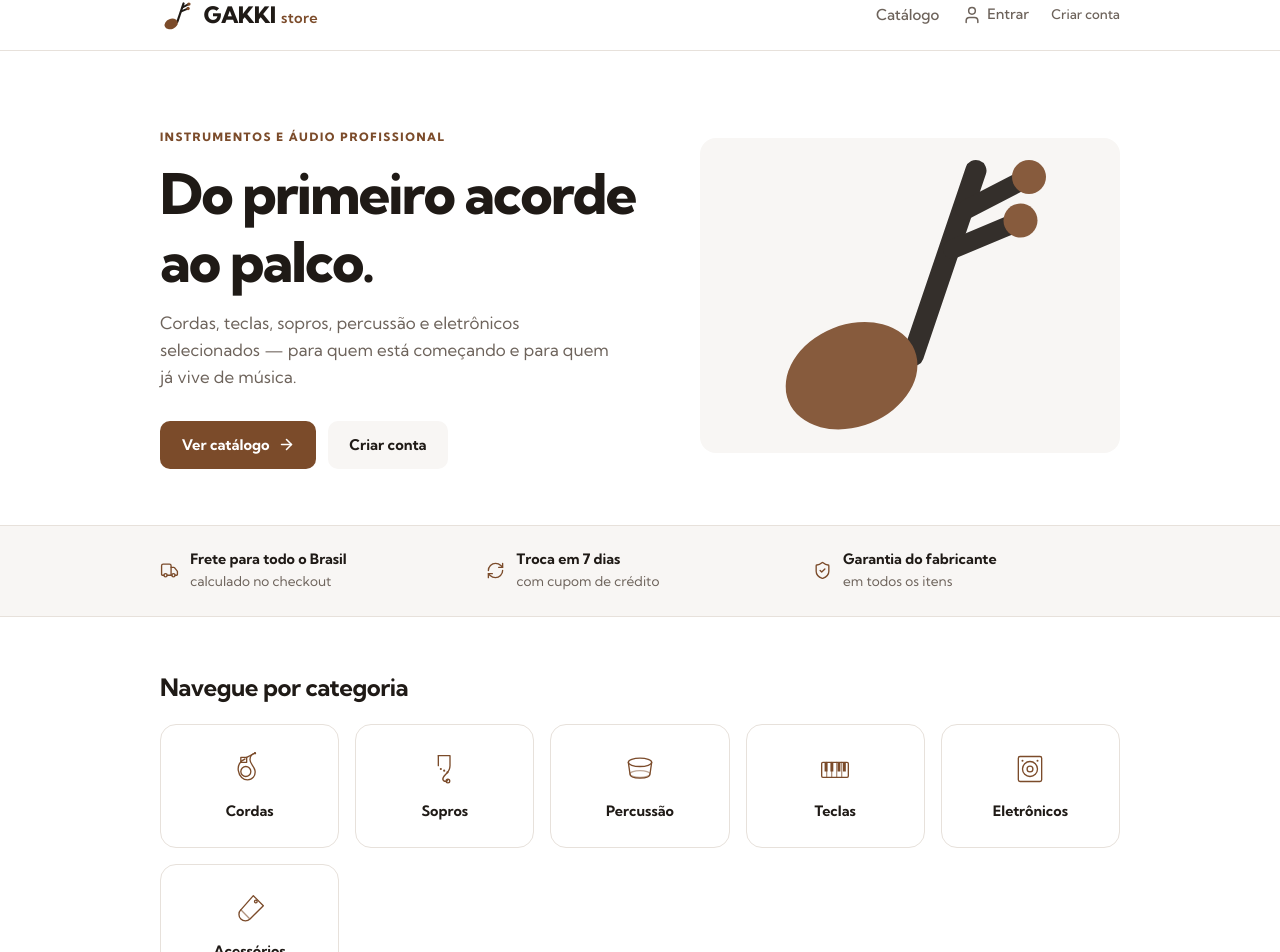
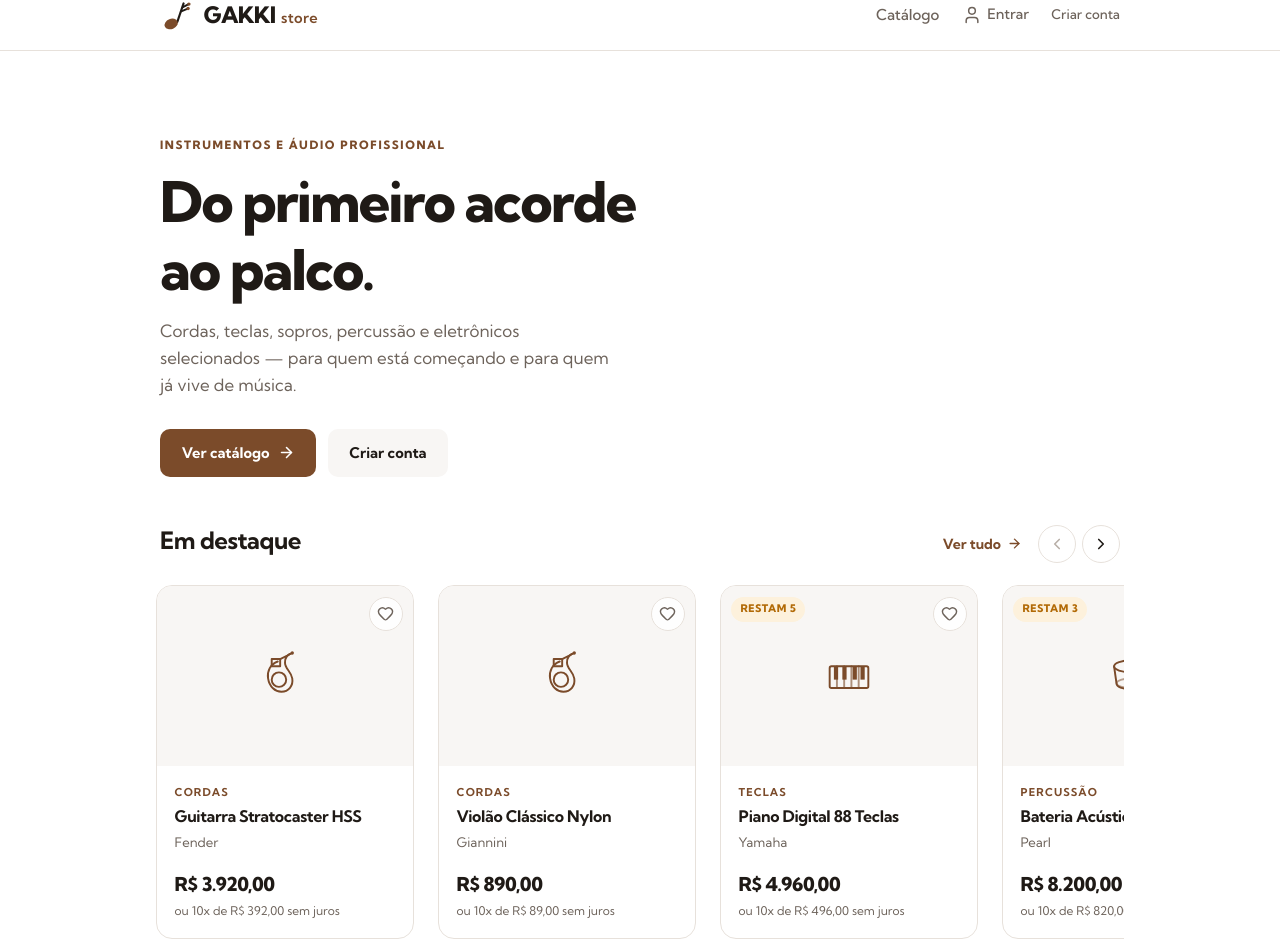
Before and after one commit to DanielMakiyama/frontGAKKI-ecommerce, a React (Vite) app: page / in a window 1280 px wide. Shown: the part 18-970 px from the top of the page. Built offline with nearby package versions, Linux system fonts and the light colour scheme; no server answers.

Commit message:
feat: troca na home logo por carrossel de produtos

```diff
--- /dev/null
+++ b/src/components/CarrosselProdutos.jsx
@@ -0,0 +1,102 @@
+import { useCallback, useEffect, useRef, useState } from "react";
+import { Link } from "react-router-dom";
+import { ArrowRight, ChevronLeft, ChevronRight } from "lucide-react";
+import ProdutoCard from "./ProdutoCard";
+
+/**
+ * CarrosselProdutos — vitrine horizontal com setas.
+ *
+ * A rolagem é NATIVA: o trilho é um `overflow-x: auto` com scroll-snap
+ * no CSS. Não há posição controlada por state, nem transform, nem
+ * cálculo de "slide atual".
+ *
+ * Isso é de propósito. Herdamos de graça: arrastar no touch, shift+roda
+ * do mouse, teclas de seta quando o trilho tem foco, e o navegador
+ * levando o card para dentro da vista quando ele recebe foco pelo Tab.
+ * Um carrossel com transform e índice manual precisa reimplementar cada
+ * um desses comportamentos — e costuma esquecer os de teclado.
+ *
+ * O componente só observa a rolagem para saber se ainda há conteúdo de
+ * cada lado e desabilitar as setas nas pontas.
+ */
+export default function CarrosselProdutos({ titulo, produtos = [], verTudoPara }) {
+  const trilhoRef = useRef(null);
+  const [podeVoltar, setPodeVoltar] = useState(false);
+  const [podeAvancar, setPodeAvancar] = useState(false);
+
+  // A folga de 4px absorve o arredondamento de subpixel: sem ela, a seta
+  // pode continuar habilitada no fim do trilho por causa de um 0,5px.
+  const medir = useCallback(() => {
+    const el = trilhoRef.current;
+    if (!el) return;
+    setPodeVoltar(el.scrollLeft > 4);
+    setPodeAvancar(el.scrollLeft + el.clientWidth < el.scrollWidth - 4);
+  }, []);
+
+  useEffect(() => {
+    medir();
+    window.addEventListener("resize", medir);
+    return () => window.removeEventListener("resize", medir);
+  }, [medir, produtos]);
+
+  function deslizar(direcao) {
+    const el = trilhoRef.current;
+    if (!el) return;
+    const reduzirMovimento = window.matchMedia?.("(prefers-reduced-motion: reduce)").matches;
+    // 85% da largura visível: sobra uma "pista" do card anterior, que
+    // sinaliza continuidade em vez de trocar a tela inteira de uma vez.
+    el.scrollBy({
+      left: direcao * el.clientWidth * 0.85,
+      behavior: reduzirMovimento ? "auto" : "smooth",
+    });
+  }
+
+  if (produtos.length === 0) return null;
+
+  return (
+    <section className="carrossel" aria-labelledby="titulo-carrossel">
+      <header className="cabecalho-secao">
+        <h2 id="titulo-carrossel">{titulo}</h2>
+
+        <div className="carrossel-controles">
+          {verTudoPara && (
+            <Link to={verTudoPara} className="link-secao">
+              Ver tudo <ArrowRight size={15} strokeWidth={2.2} />
+            </Link>
+          )}
+          <div className="carrossel-nav">
+            <button
+              type="button" className="btn-carrossel"
+              onClick={() => deslizar(-1)} disabled={!podeVoltar}
+              aria-label="Produtos anteriores"
+            >
+              <ChevronLeft size={18} strokeWidth={2.2} />
+            </button>
+            <button
+              type="button" className="btn-carrossel"
+              onClick={() => deslizar(1)} disabled={!podeAvancar}
+              aria-label="Próximos produtos"
+            >
+              <ChevronRight size={18} strokeWidth={2.2} />
+            </button>
+          </div>
+        </div>
+      </header>
+
+      {/* tabIndex={0} torna o trilho focável: com o foco nele, as setas do
+          teclado rolam a lista. Sem isso, quem não usa mouse fica preso. */}
+      <div
+        className="carrossel-trilho"
+        ref={trilhoRef}
+        onScroll={medir}
+        tabIndex={0}
+        role="group"
+        aria-label={`${titulo} — role para o lado para ver mais`}
+      >
+        {produtos.map((p) => (
+          <ProdutoCard key={p.id} produto={p} />
+        ))}
+      </div>
+    </section>
+  );
+}
--- a/src/index.css
+++ b/src/index.css
@@ -515,15 +515,8 @@ table.tabela-simples tbody tr:hover { background: var(--cor-fundo-alt); }
 
 /* ---------- Home: hero, categorias e destaques ---------- */
 
-.hero {
-  display: grid; grid-template-columns: minmax(0, 1fr) minmax(0, 420px);
-  gap: 3rem; align-items: center;
-  padding-top: 2rem; padding-bottom: 3.5rem;
-}
-@media (max-width: 860px) {
-  .hero { grid-template-columns: 1fr; gap: 2rem; padding-bottom: 2.5rem; }
-  .hero-visual { display: none; }
-}
+.hero { padding-top: 2.5rem; padding-bottom: 3rem; }
+@media (max-width: 860px) { .hero { padding-bottom: 2.5rem; } }
 
 .hero-etiqueta {
   display: inline-block; margin-bottom: .9rem;
@@ -538,12 +531,6 @@ table.tabela-simples tbody tr:hover { background: var(--cor-fundo-alt); }
 .hero p { font-size: 1.06rem; max-width: 46ch; margin: 0 0 1.9rem; }
 .hero-acoes { display: flex; gap: .7rem; flex-wrap: wrap; }
 
-.hero-visual {
-  aspect-ratio: 4 / 3;
-  background: var(--cor-fundo-alt); border-radius: var(--raio-lg);
-  display: flex; align-items: center; justify-content: center; overflow: hidden;
-}
-.marca-ampliada { color: var(--cor-tinta); opacity: .9; }
 
 /* Faixa de largura total ("full bleed").
  *
@@ -879,3 +866,41 @@ table.tabela-simples tbody tr:hover { background: var(--cor-fundo-alt); }
 .confirmacao-pedido .ficha-tecnica { width: 100%; margin-top: 1.5rem; text-align: left; }
 .confirmacao-pedido .ficha-tecnica > div { justify-content: space-between; }
 .acoes-confirmacao { display: flex; gap: .6rem; flex-wrap: wrap; justify-content: center; margin-top: 1.6rem; }
+
+
+/* ---------- Carrossel de produtos ---------- */
+
+.carrossel-controles { display: flex; align-items: center; gap: 1rem; }
+.carrossel-nav { display: flex; gap: .4rem; }
+
+.btn-carrossel {
+  width: 38px; height: 38px; border-radius: 50%;
+  border: 1px solid var(--cor-borda); background: var(--cor-superficie);
+  color: var(--cor-tinta);
+  display: flex; align-items: center; justify-content: center;
+  transition: border-color .15s ease, color .15s ease;
+}
+.btn-carrossel:hover:not(:disabled) { border-color: var(--cor-primaria); color: var(--cor-primaria); }
+.btn-carrossel:disabled { color: var(--cor-texto-fraco); border-color: var(--cor-borda); cursor: not-allowed; }
+
+.carrossel-trilho {
+  display: flex; gap: 1.5rem;
+  overflow-x: auto;
+  /* Cada card "engata" na borda esquerda ao terminar a rolagem, então a
+     lista nunca para no meio de um produto. */
+  scroll-snap-type: x mandatory;
+  /* Declarar overflow em um eixo faz o outro virar `auto` — a sombra do
+     hover criaria barra vertical. O padding dá o espaço que ela ocupa. */
+  padding: .5rem .25rem 1.25rem;
+  margin: -.5rem -.25rem 0;
+  /* Barra escondida: a navegação é pelas setas, pelo arraste e pelo
+     teclado. Continua rolável em todos eles. */
+  scrollbar-width: none;
+}
+.carrossel-trilho::-webkit-scrollbar { display: none; }
+.carrossel-trilho:focus-visible { outline: 2px solid var(--cor-primaria); outline-offset: 4px; border-radius: var(--raio); }
+
+/* `flex: 0 0` trava a largura do card: sem isso o flex encolheria todos
+   para caber no trilho, e não sobraria nada para rolar. */
+.carrossel-trilho > .produto-card { flex: 0 0 258px; scroll-snap-align: start; }
+@media (max-width: 520px) { .carrossel-trilho > .produto-card { flex-basis: 74%; } }
--- a/src/pages/Home.jsx
+++ b/src/pages/Home.jsx
@@ -4,25 +4,26 @@ import { ArrowRight, Truck, RefreshCw, ShieldCheck } from "lucide-react";
 import { api } from "../api/client";
 import { useAuth } from "../context/AuthContext";
 import AdminDashboard from "../components/AdminDashboard";
-import LogoGakki from "../components/LogoGakki";
 import IconeInstrumento from "../components/IconeInstrumento";
-import ProdutoCard from "../components/ProdutoCard";
+import CarrosselProdutos from "../components/CarrosselProdutos";
 
-const QTD_DESTAQUES = 4;
+// Mais itens que o grid antigo mostrava: um carrossel com 4 cards não
+// tem para onde rolar, e a seta nasceria desabilitada.
+const QTD_VITRINE = 8;
 
 export default function Home() {
   const { usuario, isAdmin } = useAuth();
 
   const [categorias, setCategorias] = useState([]);
-  const [destaques, setDestaques] = useState([]);
+  const [vitrine, setVitrine] = useState([]);
 
   useEffect(() => {
     // O admin cai no dashboard: nem chega a montar a vitrine.
     if (isAdmin) return;
     api.listarCategorias().then(setCategorias).catch(() => {});
     api
-      .listarInstrumentos({ size: QTD_DESTAQUES })
-      .then((page) => setDestaques(page.content || []))
+      .listarInstrumentos({ size: QTD_VITRINE })
+      .then((page) => setVitrine(page.content || []))
       .catch(() => {});
   }, [isAdmin]);
 
@@ -31,7 +32,6 @@ export default function Home() {
   return (
     <>
       <section className="hero container container-medio">
-        <div className="hero-texto">
         <span className="hero-etiqueta">Instrumentos e áudio profissional</span>
         <h1>Do primeiro acorde ao palco.</h1>
         <p>
@@ -44,14 +44,11 @@ export default function Home() {
           </Link>
           {!usuario && <Link to="/registrar" className="btn btn-secundario">Criar conta</Link>}
         </div>
+      </section>
+
+      <div className="container container-medio secao-home">
+        <CarrosselProdutos titulo="Em destaque" produtos={vitrine} verTudoPara="/catalogo" />
       </div>
-
-        {/* A marca ampliada substitui a roseta do tema antigo: o mesmo
-            símbolo do header, agora como elemento gráfico. */}
-        <div className="hero-visual" aria-hidden="true">
-          <LogoGakki size={340} className="marca-ampliada" />
-        </div>
-      </section>
 
       <section className="faixa-garantias faixa-cheia">
         <div className="container container-medio">
@@ -80,20 +77,6 @@ export default function Home() {
           </div>
         </section>
       )}
-
-      {destaques.length > 0 && (
-        <section className="container container-medio secao-home">
-          <header className="cabecalho-secao">
-            <h2>Em destaque</h2>
-            <Link to="/catalogo" className="link-secao">
-              Ver tudo <ArrowRight size={15} strokeWidth={2.2} />
-            </Link>
-          </header>
-          <div className="grade-produtos">
-            {destaques.map((i) => <ProdutoCard key={i.id} produto={i} />)}
-          </div>
-        </section>
-      )}
     </>
   );
 }
```
Lines whose indentation alone changed are shown as unchanged.
